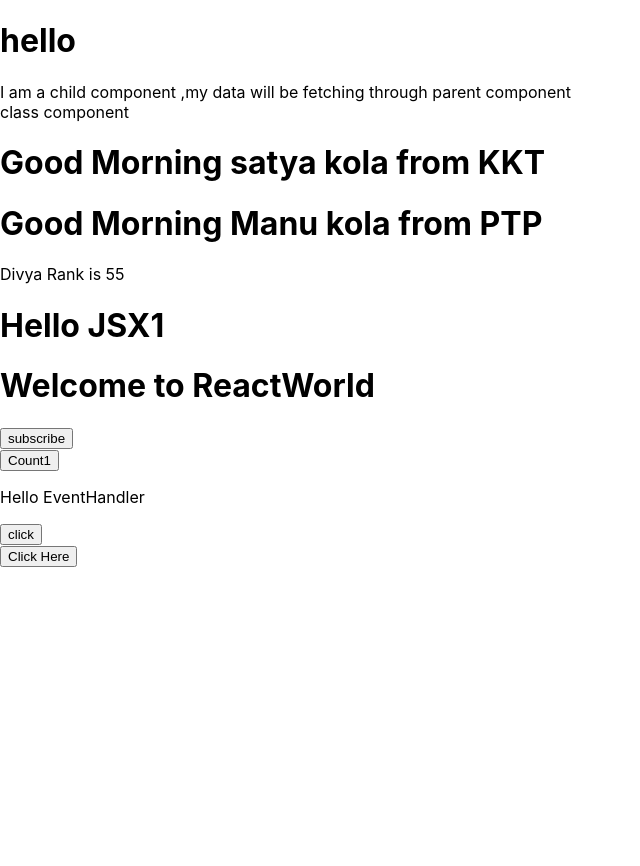
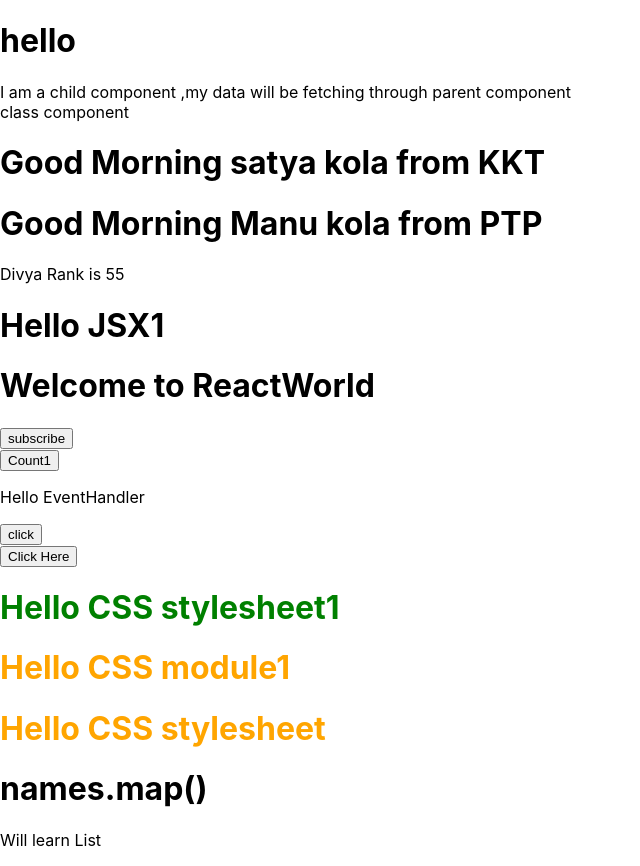
Before and after one commit to satyasrinivaskola/React_Components_notes, a React (Create React App) app: page / in a window 1280 px wide. Shown: the whole page, without its empty margins (0-640 px from the left). Before the commit the page ends 800 px from the top, so only its background shows below. Built offline with nearby package versions, Linux system fonts and the light colour scheme.

Commit message:
Added CSS styling in React

```diff
--- a/src/App.js
+++ b/src/App.js
@@ -10,6 +10,9 @@ import Count from './setstate_topic.js'
 import EventHandler from './EventBind_topic.js'
 import ParentComponent from './Methodasprops_parent.js'
 import User from './Conditional_Rendering_topic.js'
+import Test_css from './CSS_styles_topic.js'
+import Test_stylesheet from './Stylesheet_topic.js'
+import List from './List_topic.js'
 function App() {
   return (
 
@@ -30,6 +33,9 @@ HTML elements since we can't return directly to dom */
 <EventHandler/>
 <ParentComponent/>
 <User />
+<Test_css/>
+<Test_stylesheet/>
+<List/>
 </>
 
   );
--- /dev/null
+++ b/src/CSS_styles_topic.js
@@ -0,0 +1,25 @@
+import React from 'react'
+import './styles.css'
+import styles from'./styles.module.css'
+const success={
+   color:'orange'}
+class Test_css extends React.Component{
+
+
+    render()
+    {
+        return(
+           /* <h1 style={{
+   color:'blue'}}>Hello CSS3</h1>*/
+   <>
+    <h1 className={styles.Error}>Hello CSS stylesheet1</h1>
+    <h1 className='success'>Hello CSS module1</h1>
+    </>
+        )
+
+    }
+}
+export default  Test_css
+
+//here we not able to access styles.Error class ,since it is defined in module.css file,
+//So we not able to access module.css styles in child Component.
--- /dev/null
+++ b/src/List_topic.js
@@ -0,0 +1,15 @@
+import React from 'react'
+const List=()=>{
+
+    const names=["satya","Manu","Somu"]
+
+
+        return(
+<>
+<h1>names.map()</h1>
+<p>Will learn List</p>
+</>
+        )
+
+}
+export default List
--- /dev/null
+++ b/src/Stylesheet_topic.js
@@ -0,0 +1,19 @@
+import React from 'react'
+
+
+class Test_stylesheet extends React.Component{
+
+
+    render()
+    {
+        return(
+
+
+    <h1 className='success'>Hello CSS stylesheet</h1>
+    //<h1 className={styles.Error}>Hello CSS module</h1>
+
+        )
+
+    }
+}
+export default  Test_stylesheet
--- /dev/null
+++ b/src/styles.css
@@ -0,0 +1,5 @@
+.success{
+   color:orange
+}
+
+/*.css styles*/
--- /dev/null
+++ b/src/styles.module.css
@@ -0,0 +1,4 @@
+.Error{
+   color:green
+}
+/*Moumodulele.css styles*/
```
Also changed, not shown: src/Methodsasprops_parent.js (deleted), src/class_state.js (line endings or trailing spaces), 1 other file (tests, documents, lock files or other folders).
